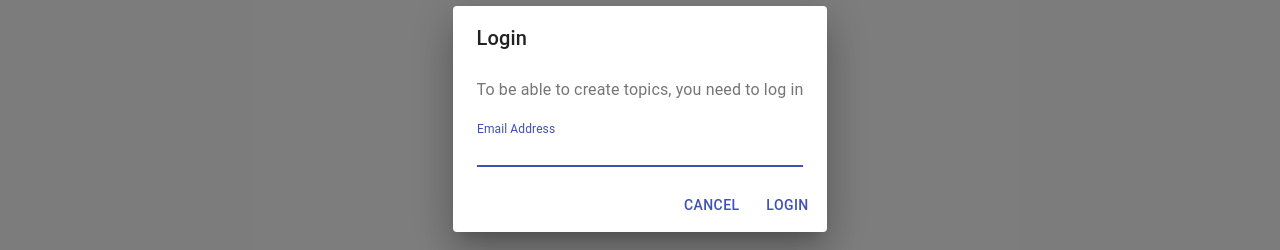
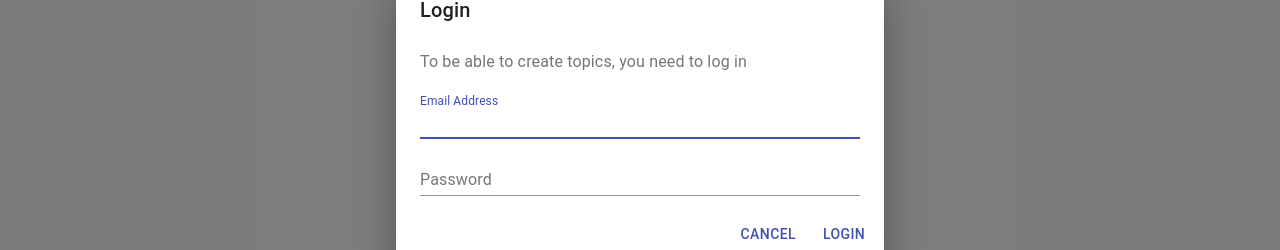
Before and after one commit to mordgard/holivar-chat-client, a React (Create React App) app: page / in a window 1280 px wide. Both pictures are taken after a click on the button "LOGIN". Shown: the part 281-531 px from the top of the page. Built offline with nearby package versions, Linux system fonts and the light colour scheme; no server answers; the HTML template or start-up script is replaced by a standard one.

Commit message:
fix grid + add useless formik

```diff
--- a/src/modules/header/components/login/Login.tsx
+++ b/src/modules/header/components/login/Login.tsx
@@ -1,4 +1,5 @@
-import React, { FC } from "react";
+import React, { useMemo, FC } from "react";
+import { Formik, Form } from "formik";
 import Button from "@material-ui/core/Button";
 import TextField from "@material-ui/core/TextField";
 import Dialog from "@material-ui/core/Dialog";
@@ -14,13 +15,25 @@
 }
 
 const Login: FC<Props> = ({ open, onClose, onSubmit }) => {
+  const initialValues = useMemo(
+    () => ({
+      email: "",
+      password: ""
+    }),
+    []
+  );
+
   return (
-    <div>
     <Dialog open={open} onClose={onClose} aria-labelledby="form-dialog-title">
       <DialogTitle id="form-dialog-title">Login</DialogTitle>
       <DialogContent>
         <DialogContentText>To be able to create topics, you need to log in</DialogContentText>
-          <TextField autoFocus margin="dense" id="name" label="Email Address" type="email" fullWidth />
+        <Formik onSubmit={onSubmit} initialValues={initialValues}>
+          <Form>
+            <TextField autoFocus margin="dense" label="Email Address" type="email" fullWidth />
+            <TextField margin="dense" label="Password" type="password" fullWidth />
+          </Form>
+        </Formik>
       </DialogContent>
       <DialogActions>
         <Button onClick={onClose} color="primary">
@@ -31,7 +44,6 @@
         </Button>
       </DialogActions>
     </Dialog>
-    </div>
   );
 };
 
--- a/src/modules/topics/Component.tsx
+++ b/src/modules/topics/Component.tsx
@@ -13,7 +13,7 @@
     <Box display="flex" flexGrow={1}>
       <Grid container>
         {topics.map(({ title }) => (
-          <Grid key={title} item xs={12} sm={6}>
+          <Grid key={title} item xs={12} sm={6} lg={3}>
             <Box p={2}>
               <Topic title={title} />
             </Box>
```
Lines whose indentation alone changed are shown as unchanged.
